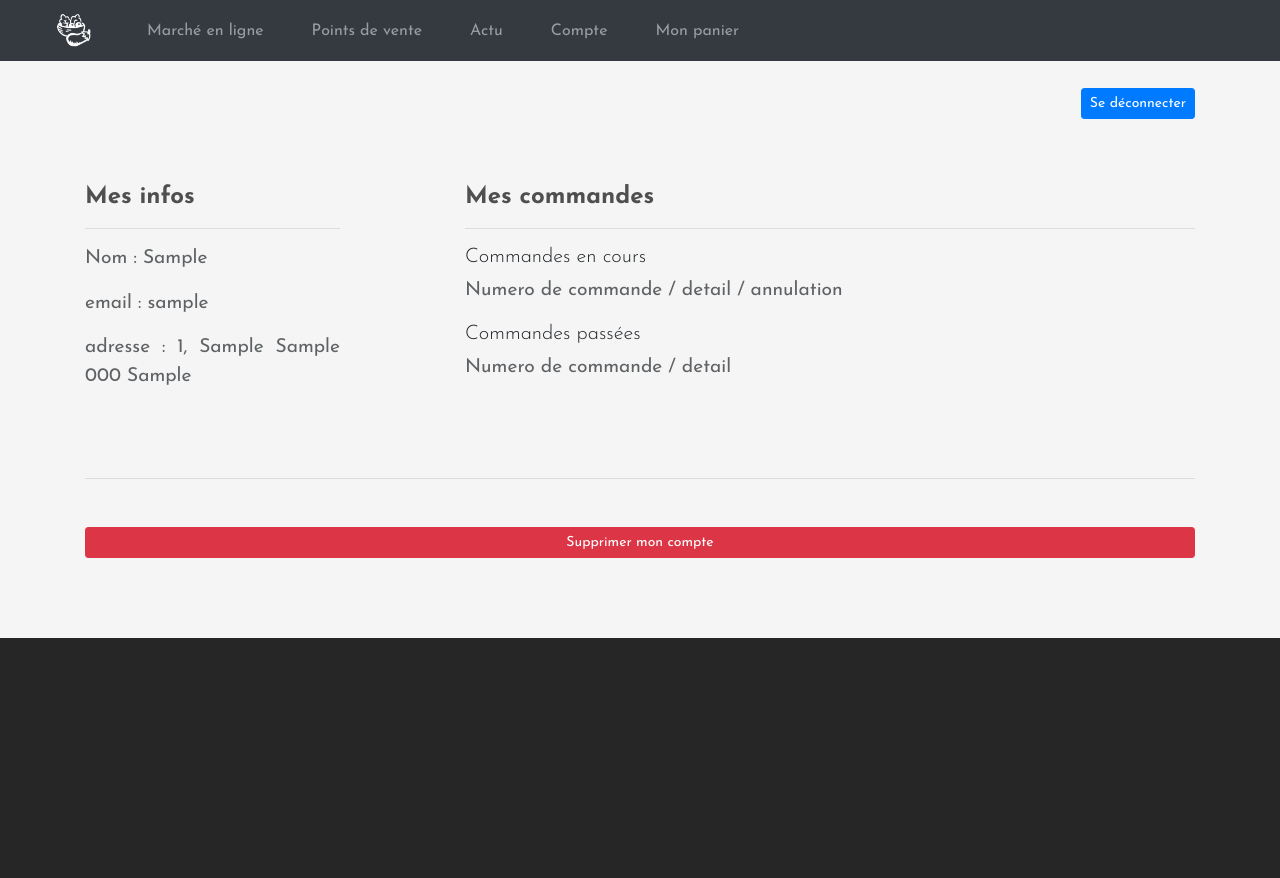
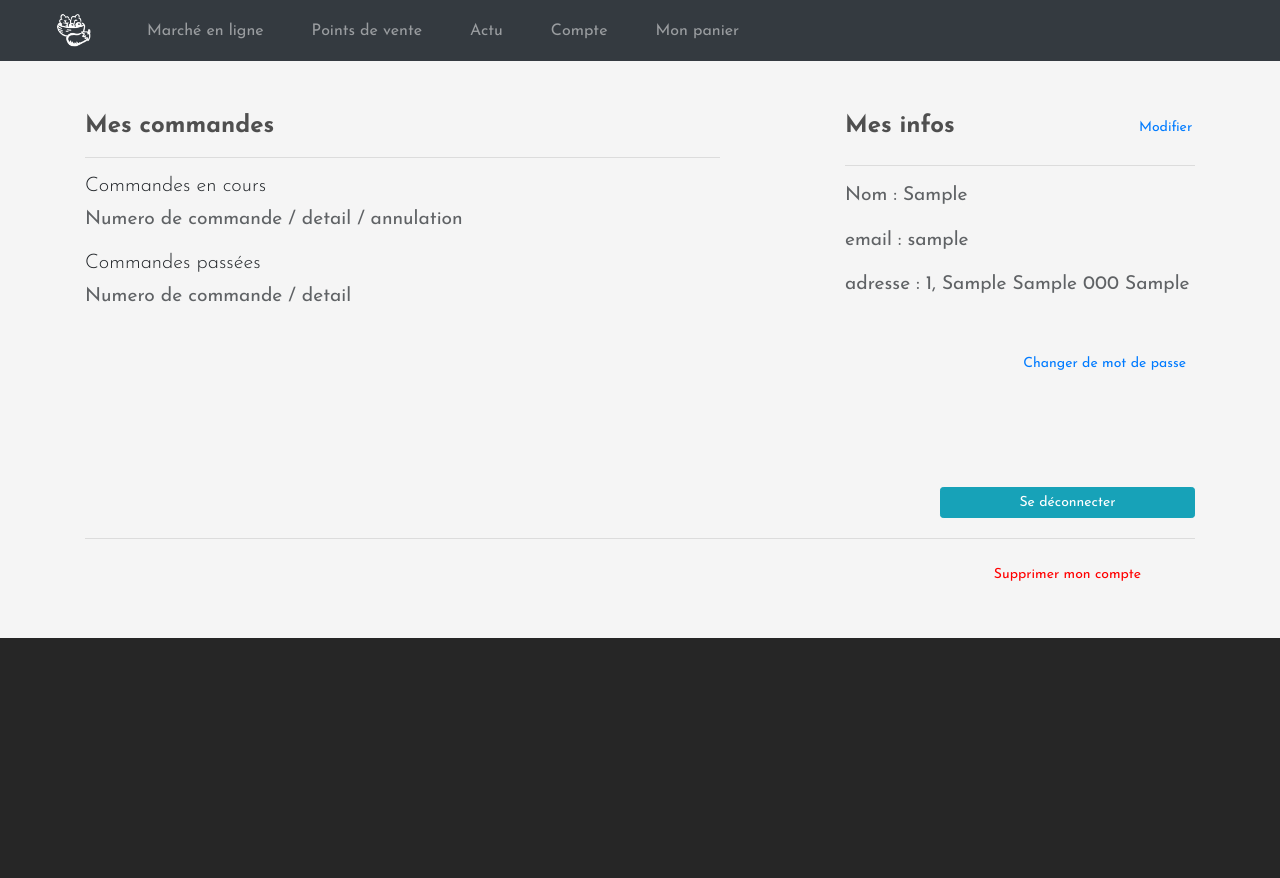
Before and after one commit to GregDupl/OnlineFarmerMarket, a Django app: page /account in a window 1280 px wide. Run offline with Django 3.2, Linux system fonts and the light colour scheme; a user stored in the database is signed in; tables that the repository leaves empty hold one stand-in row (values such as "Sample post"); some libraries are stand-ins or nearby versions.

Commit message:
html and js to display forms to update infos_profil or password

```diff
--- a/store/static/store/js/script.js
+++ b/store/static/store/js/script.js
@@ -72,7 +72,7 @@ $('#ModalLogin').on('show.bs.modal', function (event) {
 })
 
 // adaptative form if connect or create account
-$("input[name='formchoice']").click(function(){
+$("#loginform input[name='formchoice']").click(function(){
   if ($('#have_account').is(':checked')) {
     $("#create_account").hide();
     $(":input.req").prop('required',false);
@@ -89,7 +89,7 @@ $("input[name='formchoice']").click(function(){
 })
 
 // adaptative create form depending client type
-$("input[name='clienttype']").click(function(){
+$("#loginform input[name='clienttype']").click(function(){
   if ($('#partic').is(':checked')) {
     $("#type_account label[for='name']").html("Nom *");
     $("#type_account input[name='phone']").prop('required',false);
@@ -119,26 +119,26 @@ $("#loginform").submit(function(event){
   event.preventDefault();
   if (($('#have_account').is(':checked'))) {
     data = {
-      "choice" : $('input[name="formchoice"]:checked').val(),
-      "email" : $("input[name='mail']").val(),
-      "password" : $("input[name='password']").val()
+      "choice" : $('#loginform input[name="formchoice"]:checked').val(),
+      "email" : $("#loginform input[name='mail']").val(),
+      "password" : $("#loginform input[name='password']").val()
     }
     login()
   }
   else if (($('#no_account').is(':checked'))) {
-    if ($("input[name='password']").val() == $("input[name='confirmpassword']").val()) {
+    if ($("#loginform input[name='password']").val() == $(" #loginform input[name='confirmpassword']").val()) {
       data = {
-        "choice" : $('input[name="formchoice"]:checked').val(),
-        "type" : $('input[name="clienttype"]:checked').val(),
-        "email" : $("input[name='mail']").val(),
-        "name" : $("input[name='name']").val(),
-        "phone": $("input[name='phone']").val(),
-        "number": $("input[name='number']").val(),
-        "street" : $("input[name='rue']").val(),
-        "cplt" : $("input[name='cplt']").val(),
-        "cp" : $("input[name='code_postal']").val(),
-        "city" : $("input[name='ville']").val(),
-        "password" : $("input[name='password']").val()
+        "choice" : $('#loginform input[name="formchoice"]:checked').val(),
+        "type" : $('#loginform input[name="clienttype"]:checked').val(),
+        "email" : $("#loginform input[name='mail']").val(),
+        "name" : $("#loginform input[name='name']").val(),
+        "phone": $("#loginform input[name='phone']").val(),
+        "number": $("#loginform input[name='number']").val(),
+        "street" : $("#loginform input[name='rue']").val(),
+        "cplt" : $("#loginform input[name='cplt']").val(),
+        "cp" : $("#loginform input[name='code_postal']").val(),
+        "city" : $("#loginform input[name='ville']").val(),
+        "password" : $("#loginform input[name='password']").val()
       }
       login()
     } else {
@@ -220,7 +220,7 @@ function ajax_update(input, id_product, value, action){
       }
       else
       {
-        product_catalog = $(".img_product[data-id="+product+"]")
+        product_catalog = $(".img_product[data-id="+id_product+"]")
         product_catalog.attr('data-cart', value)
 
         if ($("body").hasClass("modal-open"))
@@ -364,3 +364,85 @@ $(".quantity").focusout(function(e){
   value = parseInt(input.attr('value'))
   ajax_update(input, product, value, "update")
 });
+
+
+// ****** UPDATE PROFIL ******
+function update_profil(form, data){
+  $.ajax({
+    type:"POST",
+    headers:{'X-CSRFToken': $('[name=csrfmiddlewaretoken]').val()},
+    url:$(form).attr('action'),
+    data : data,
+    dataType : "json"
+  });
+};
+
+$("#update_infos_button").click(function(event){
+  var text = $(this).text()
+  if (text == "Modifier") {
+    $("#infosprofil").hide();
+    $("#update_password_form").hide();
+    $("#update_infos_form").show();
+    $(this).text("retour")
+    $("#update_password_button").text('Changer de mot de passe')
+  }
+  else{
+    $("#update_infos_form").hide();
+    $("#update_password_form").hide();
+    $("#infosprofil").show();
+    $(this).text("Modifier")
+  }
+});
+
+$("#update_password_button").click(function(event){
+  var text = $(this).text()
+  if (text == "Changer de mot de passe") {
+    $("#infosprofil").hide();
+    $("#update_infos_form").hide();
+    $("#update_password_form").show();
+    $(this).text('retour')
+    $("#update_infos_button").text("Modifier")
+  }
+  else{
+    $("#infosprofil").show();
+    $("#update_infos_form").hide();
+    $("#update_password_form").hide();
+    $(this).text('Changer de mot de passe')
+  }
+});
+
+$("#update_infos_form").submit(function(event) {
+  event.preventDefault();
+  var form = $("#update_infos_form")
+  var newinfo = {
+    "action" : "update_infos",
+    "email" : $("#update_infos_form input[name='mail']").val(),
+    "name" : $("#update_infos_form input[name='name']").val(),
+    "phone": $("#update_infos_form input[name='phone']").val(),
+    "number": $("#update_infos_form input[name='number']").val(),
+    "street" : $("#update_infos_form input[name='rue']").val(),
+    "cplt" : $("#update_infos_form input[name='cplt']").val(),
+    "cp" : $("#update_infos_form input[name='code_postal']").val(),
+    "city" : $("#update_infos_form input[name='ville']").val(),
+    "password" : $("#update_infos_form input[name='password']").val()
+  }
+  update_profil(form, newinfo)
+});
+
+$("#update_password_form").submit(function(event){
+  event.preventDefault();
+  var newpass = $("#update_password_form input[name='newpassword']").val();
+  var confirmpass = $("#update_password_form input[name='confirmpassword']").val();
+  var form = $("#update_password_form");
+  var pass = {
+    "action" : "update_password",
+    "newpassword" : newpass,
+    "password" : $("#update_password_form input[name='actualpassword']").val()
+  };
+  if (newpass == confirmpass) {
+    update_profil(form, pass)
+  }
+  else{
+    alert("les mots de passe doivent être identique")
+  }
+});
--- a/store/templates/store/profil.html
+++ b/store/templates/store/profil.html
@@ -2,31 +2,11 @@
 {% load static %}
 
 {%block content%}
-<section class="my-5">
+<section class="my-3">
   <div class="container">
-    <div class="row">
-      <div class="col-12">
-        <a class="btn btn-primary btn-sm mt-2 float-right" id="logoutbutton" href="{%url 'store:logout'%}">Se déconnecter</a>
-      </div>
-    </div>
-    <div class="row h-100">
-      <div class="col-md-3">
-        <div class="presentation">
-          <h4>Mes infos</h4>
-          <hr>
-          <p>Nom : {{client.user.first_name|capfirst}}</p>
-          <p>email : {{email}} </p>
-          <p>adresse :
-            {{client.fk_adress.numero}},
-            {{client.fk_adress.rue}}
-            {%if client.fk_adress.complement%}
-            {{client.fk_adress.complement}}
-            {%endif%}
-            {{client.fk_adress.code_postal}}
-            {{client.fk_adress.ville|capfirst}}</p>
-        </div>
-      </div>
-      <div class="offset-md-1 col-md-8">
+    <div class="row h-100 pb-5 mb-5">
+
+      <div class="col-md-7">
         <div class="presentation">
           <h4>Mes commandes</h4>
           <hr>
@@ -43,11 +23,124 @@
           </div>
         </div>
       </div>
+
+      <div class="offset-md-1 col-md-4">
+        <div class="presentation">
+          <div class="row">
+            <div class="col-9">
+              <h4>Mes infos</h4>
+            </div>
+            <div class="col-3">
+              <button class="btn btn-link btn-sm" id="update_infos_button" type="button" name="button">Modifier</button>
+            </div>
+
+          </div>
+          <hr>
+          <!-- DISPLAY INFOS PROFIL -->
+          <div class="" id="infosprofil" style="display:block">
+            <div class="message"></div>
+            <p>Nom : {{client.user.first_name|capfirst}}</p>
+            <p>email : {{email}} </p>
+            <p>adresse :
+              {{client.fk_adress.numero}},
+              {{client.fk_adress.rue}}
+              {%if client.fk_adress.complement%}
+              {{client.fk_adress.complement}}
+              {%endif%}
+              {{client.fk_adress.code_postal}}
+              {{client.fk_adress.ville|capfirst}}</p>
+          </div>
+          <!-- FORM TO UPDATE INFOS PROFIL -->
+          <form class="" id="update_infos_form" action="{%url 'store:account'%}" method="post" style="display:none" >
+            <div class="message"></div>
+            <div class="form-group row">
+              <div class="col-sm-12">
+                <input type="email" class="form-control" name="mail" value="{{email}}" required>
+              </div>
+            </div>
+              <div class="form-group row">
+                <div class="col-sm-12">
+                  <input type="text" class="form-control req" name="name" value="{{client.user.first_name|capfirst}}" required>
+                </div>
+              </div>
+
+              <div class="form-group row">
+                <div class="col-sm-12">
+                  {%if client.phone%}
+                  <input type="tel" class="form-control" name="phone" value="{{client.phone}}" minlength=10>
+                  {%else%}
+                  <input type="tel" class="form-control" name="phone" placeholder="0606060606" minlength=10>
+                  {%endif%}
+
+                </div>
+              </div>
+
+            <div class="form-group row">
+              <div class="col-sm-12">
+                <input type="number" class="form-control my-2 req" name="number" value="{{client.fk_adress.numero}}" required>
+                <input type="text" class="form-control my-2 req" name="rue" value="{{client.fk_adress.rue}}" required>
+                {%if client.fk_adress.complement%}
+                <input type="text" class="form-control my-2" name="cplt" value="{{client.fk_adress.complement}}">
+                {%else%}
+                <input type="text" class="form-control my-2" name="cplt" placeholder="Complément d'adresse">
+                {%endif%}
+                <input type="text" class="form-control my-2 req" name="code_postal" value="{{client.fk_adress.code_postal}}" required>
+                <input type="text" class="form-control my-2 req" name="ville" value="{{client.fk_adress.ville|capfirst}}" required>
+              </div>
+            </div>
+
+            <div class="form-group row">
+              <div class="col-9">
+                <input type="password" class="form-control" name="password" placeholder="Entrez votre mot de passe" required>
+              </div>
+              <div class="col-3 pl-0">
+                <button class="btn btn-info btn-sm btn-block py-2" type="submit" name="button">Envoyer</button>
+              </div>
+            </div>
+          </form>
+
+          <!-- FORM TO UPDATE PASSWORD -->
+          <form class="" id="update_password_form" action="" method="post" style="display:none">
+            <div class="message"></div>
+            <div class="form-group row">
+              <div class="col-sm-12">
+                <input type="password" class="form-control py-2" name="newpassword" placeholder="Choisir un nouveau mot de passe" required>
+              </div>
+            </div>
+
+            <div class="form-group row">
+              <div class="col-sm-12">
+                <input type="password" class="form-control" name="confirmpassword" placeholder="Confirmer votre nouveau mot de passe" required>
+              </div>
+            </div>
+
+            <div class="form-group row">
+              <div class="col-9">
+                <input type="password" class="form-control py-2" name="actualpassword" placeholder="Mot de passe actuel" required>
+              </div>
+              <div class="col-3 pl-0">
+                <button class="btn btn-info btn-sm btn-block py-2" type="submit" name="button">Envoyer</button>
+              </div>
+            </div>
+
+          </form>
+
+          <div class="mt-5">
+            <button class="btn btn-link btn-sm float-right" id="update_password_button" type="button" name="button">Changer de mot de passe</button>
+          </div>
+        </div>
+      </div>
     </div>
-    <div class="row">
-      <div class="col-12">
-        <hr>
-        <a class="btn btn-danger btn-sm mt-5 btn-block" id="logoutbutton" href="{%url 'store:delete_account'%}">Supprimer mon compte</a>
+
+    <div class="row mt-5 pb-1">
+      <div class="offset-md-9 col-md-3">
+        <a class="btn btn-info btn-sm btn-block" id="logoutbutton" href="{%url 'store:logout'%}">Se déconnecter</a>
+      </div>
+    </div>
+    <hr>
+    <div class="row pt-1">
+      <div class="offset-md-9 col-md-3">
+        <a class="btn btn-link btn-sm btn-block" style="color : red" id="logoutbutton" href="{%url 'store:delete_account'%}">Supprimer mon compte</a>
       </div>
     </div>
   </div>
```
